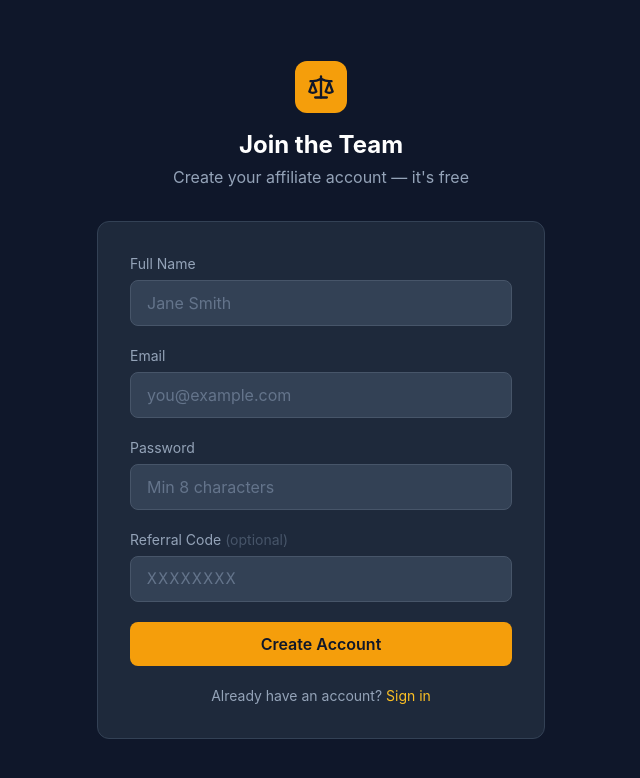
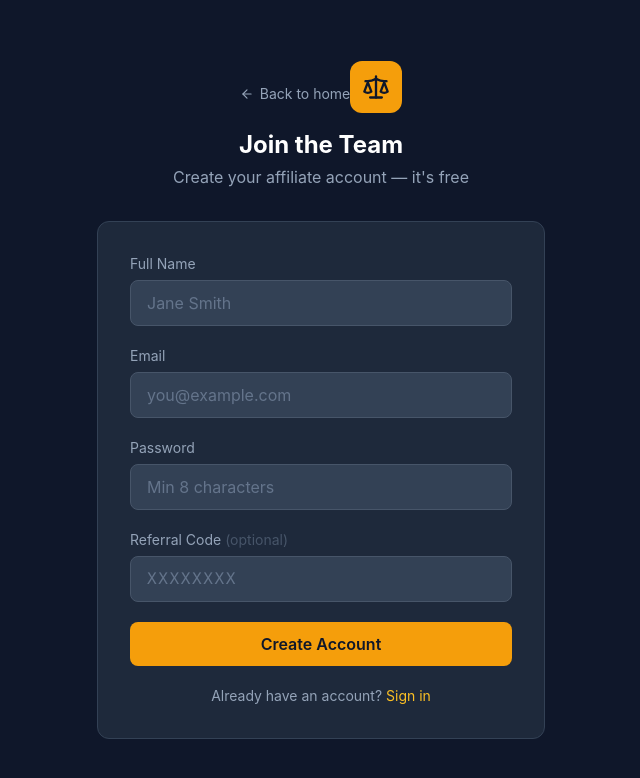
Before and after one commit to Beshton-Software-Inc/multi-level-marketing, a React (Vite) app: page /register in a window 1280 px wide. Shown: the top 778 px of the page, without its empty margins (319-959 px from the left). Built offline with nearby package versions, Linux system fonts and the light colour scheme; no server answers.

Commit message:
Add back to home link on login/register, redirect to home on sign out

```diff
--- a/src/components/Layout.tsx
+++ b/src/components/Layout.tsx
@@ -20,7 +20,7 @@ export function Layout() {
 
   const handleSignOut = () => {
     signOut()
-    navigate('/login')
+    navigate('/')
   }
 
   const SidebarContent = () => (
--- a/src/pages/Login.tsx
+++ b/src/pages/Login.tsx
@@ -1,6 +1,6 @@
 import React, { useState } from 'react'
 import { Link, useNavigate } from 'react-router-dom'
-import { Scale } from 'lucide-react'
+import { Scale, ArrowLeft } from 'lucide-react'
 import { useAuth } from '../contexts/AuthContext'
 
 export function Login() {
@@ -36,6 +36,9 @@ export function Login() {
     <div className="min-h-screen bg-slate-900 flex items-center justify-center px-4">
       <div className="w-full max-w-md">
         <div className="text-center mb-8">
+          <Link to="/" className="inline-flex items-center gap-1.5 text-slate-400 hover:text-white text-sm mb-6 transition-colors">
+            <ArrowLeft size={14} /> Back to home
+          </Link>
           <div className="inline-flex p-3 bg-amber-500 rounded-xl mb-4">
             <Scale size={28} className="text-slate-900" />
           </div>
--- a/src/pages/Register.tsx
+++ b/src/pages/Register.tsx
@@ -1,6 +1,6 @@
 import React, { useState } from 'react'
 import { Link, useNavigate, useSearchParams } from 'react-router-dom'
-import { Scale } from 'lucide-react'
+import { Scale, ArrowLeft } from 'lucide-react'
 import { useAuth } from '../contexts/AuthContext'
 
 export function Register() {
@@ -44,6 +44,9 @@ export function Register() {
     <div className="min-h-screen bg-slate-900 flex items-center justify-center px-4 py-12">
       <div className="w-full max-w-md">
         <div className="text-center mb-8">
+          <Link to="/" className="inline-flex items-center gap-1.5 text-slate-400 hover:text-white text-sm mb-6 transition-colors">
+            <ArrowLeft size={14} /> Back to home
+          </Link>
           <div className="inline-flex p-3 bg-amber-500 rounded-xl mb-4">
             <Scale size={28} className="text-slate-900" />
           </div>
```
